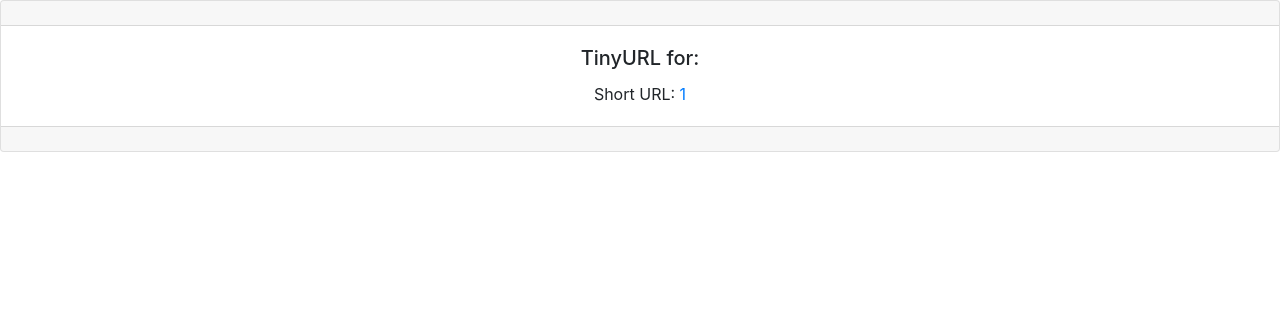
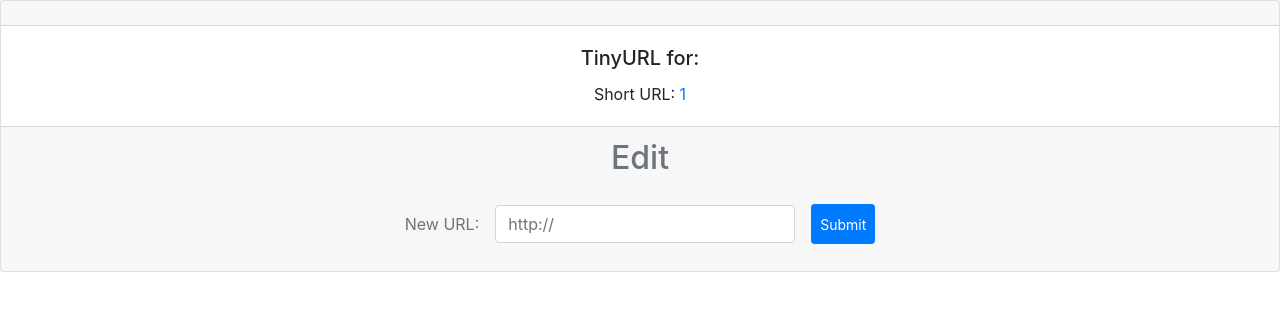
Before and after one commit to lenilsamuel/tinyapp, a Node server app: page /urls/1 in a window 1280 px wide. Shown: the part 56-367 px from the top of the page. Run offline with Node 20, Linux system fonts and the light colour scheme; some libraries are stand-ins or nearby versions.

Commit message:
added form to edit URLs

```diff
--- a/views/urls_show.ejs
+++ b/views/urls_show.ejs
@@ -2,7 +2,12 @@
 <html lang="en">
   <head>
     <!-- Bootstrap CSS -->
-  <link rel="stylesheet" href="https://stackpath.bootstrapcdn.com/bootstrap/4.2.1/css/bootstrap.min.css" integrity="sha384-GJzZqFGwb1QTTN6wy59ffF1BuGJpLSa9DkKMp0DgiMDm4iYMj70gZWKYbI706tWS" crossorigin="anonymous">
+    <link
+      rel="stylesheet"
+      href="https://stackpath.bootstrapcdn.com/bootstrap/4.2.1/css/bootstrap.min.css"
+      integrity="sha384-GJzZqFGwb1QTTN6wy59ffF1BuGJpLSa9DkKMp0DgiMDm4iYMj70gZWKYbI706tWS"
+      crossorigin="anonymous"
+    />
     <title>URL - TinyApp Example</title>
   </head>
 
@@ -12,13 +17,43 @@
       <div class="card-header"></div>
       <div class="card-body">
         <h5 class="card-title">TinyURL for: <%= longURL %></h5>
-        <p class="card-text">Short URL: <a href="/u/<%= shortURL %>"><%= shortURL %></a></p>
+        <p class="card-text">
+          Short URL: <a href="/u/<%= shortURL %>"><%= shortURL %></a>
+        </p>
       </div>
-    <div class="card-footer text-muted"></div>
+      <div class="card-footer text-muted">
+        <h2 class="card-title">Edit</h2>
+        <!-- <div class="text-center"> -->
+          <form class = "d-flex justify-content-center " action="/urls" method="POST">
+          <!-- <form class = "form-row" action="/urls" method="POST"> -->
+            <label style="display: flex; justify-content: center; align-items: center; margin-bottom: 0;" class = "align-middle" for="">New URL:</label>
+            <input
+              class="form-control"
+              type="text"
+              name="longURL"
+              placeholder="http://"
+              style="width: 300px; margin: 1em"
+            />
+            <button type="submit" class="btn btn-primary btn-sm" style = "height: 40px ; margin-top: auto; margin-bottom: auto;">Submit</button>
+          </form>
+        <!-- </div> -->
+      </div>
     </div>
     <!-- Bootstrap JS -->
-  <script src="https://code.jquery.com/jquery-3.3.1.slim.min.js" integrity="sha384-q8i/X+965DzO0rT7abK41JStQIAqVgRVzpbzo5smXKp4YfRvH+8abtTE1Pi6jizo" crossorigin="anonymous"></script>
-  <script src="https://cdnjs.cloudflare.com/ajax/libs/popper.js/1.14.7/umd/popper.min.js" integrity="sha384-UO2eT0CpHqdSJQ6hJty5KVphtPhzWj9WO1clHTMGa3JDZwrnQq4sF86dIHNDz0W1" crossorigin="anonymous"></script>
-  <script src="https://stackpath.bootstrapcdn.com/bootstrap/4.3.1/js/bootstrap.min.js" integrity="sha384-JjSmVgyd0p3pXB1rRibZUAYoIIy6OrQ6VrjIEaFf/nJGzIxFDsf4x0xIM+B07jRM" crossorigin="anonymous"></script>
+    <script
+      src="https://code.jquery.com/jquery-3.3.1.slim.min.js"
+      integrity="sha384-q8i/X+965DzO0rT7abK41JStQIAqVgRVzpbzo5smXKp4YfRvH+8abtTE1Pi6jizo"
+      crossorigin="anonymous"
+    ></script>
+    <script
+      src="https://cdnjs.cloudflare.com/ajax/libs/popper.js/1.14.7/umd/popper.min.js"
+      integrity="sha384-UO2eT0CpHqdSJQ6hJty5KVphtPhzWj9WO1clHTMGa3JDZwrnQq4sF86dIHNDz0W1"
+      crossorigin="anonymous"
+    ></script>
+    <script
+      src="https://stackpath.bootstrapcdn.com/bootstrap/4.3.1/js/bootstrap.min.js"
+      integrity="sha384-JjSmVgyd0p3pXB1rRibZUAYoIIy6OrQ6VrjIEaFf/nJGzIxFDsf4x0xIM+B07jRM"
+      crossorigin="anonymous"
+    ></script>
   </body>
 </html>
```
Lines whose indentation alone changed are shown as unchanged.
